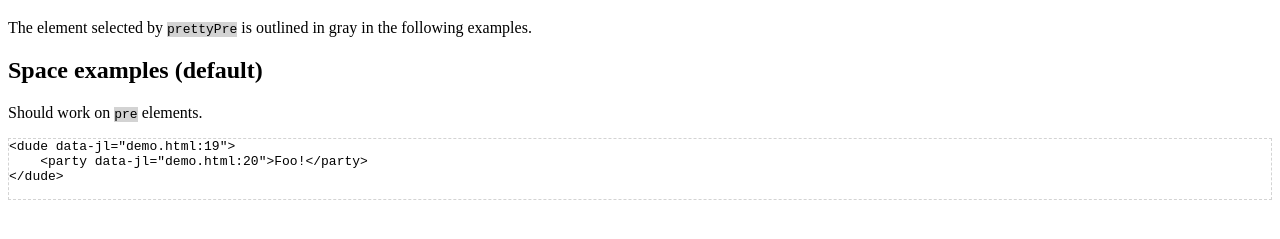
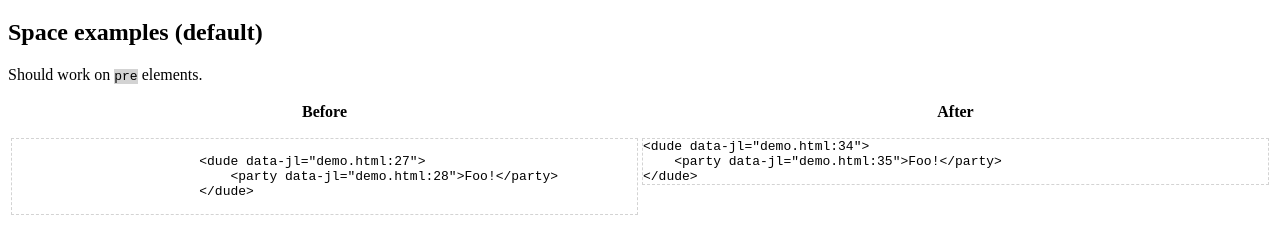
Before and after one commit to meowsus/prettypre, a website: page demo.html in a window 1280 px wide. Shown: the part 61-300 px from the top of the page. Drawn offline with nearby package versions, Linux system fonts and the light colour scheme.

Commit message:
Add trim method

```diff
--- a/demo.html
+++ b/demo.html
@@ -5,28 +5,50 @@
 
         <style>
             .pretty { border: 1px dashed lightgray; }
-            code { background: lightgray; }
+            p > code { background: lightgray; }
+            table { width: 100%; }
+            td { width: 50%; vertical-align: top; }
+            pre { border: 1px dashed lightgray; }
         </style>
     </head>
     <body>
         <h1>jQuery PrettyPre Demo</h1>
 
-        <p>The element selected by <code>prettyPre</code> is outlined in gray in the following examples.</p>
-
         <h2>Space examples (default)</h2>
         <p>Should work on <code>pre</code> elements.</p>
-        <pre class="pretty">
-            <dude>
-                <party>Foo!</party>
-            </dude>
-        </pre>
-
+        <table>
+            <tr>
+                <th>Before</th>
+                <th>After</th>
+            </tr>
+            <tr>
+                <td>
+                    <pre><code>
+                        <dude>
+                            <party>Foo!</party>
+                        </dude>
+                    </code></pre>
+                </td>
+                <td>
+                    <pre class="pretty">
+                        <dude>
+                            <party>Foo!</party>
+                        </dude>
+                    </pre>
+                </td>
+            </tr>
+        </table>
 
 
         <script src="https://code.jquery.com/jquery-3.2.1.min.js"></script>
         <script src="src/jquery.prettypre.js"></script>
         <script>
             $('.pretty').prettyPre();
+            $('code').each(function (index, element) {
+                element.innerHTML = element.innerHTML.replace(/[<>]/g, function (c) {
+                    return { '<': '&lt;', '>': '&gt;' }[c];
+                });
+            });
         </script>
     </body>
 </html>
--- a/src/jquery.prettypre.js
+++ b/src/jquery.prettypre.js
@@ -23,6 +23,7 @@
             this.calculateOffset();
             this.buildRegex();
             this.replaceContent();
+            this.trim();
         },
 
         getContent: function () {
@@ -53,6 +54,10 @@
 
         replaceContent: function () {
             this.element.innerHTML = this.content.replace(this.regex, '');
+        },
+
+        trim: function () {
+            this.element.innerHTML = this.element.innerHTML.replace(/\s*$/, '');
         }
     });
 
```
Also changed, not shown: test.js (+12 -2 lines).
